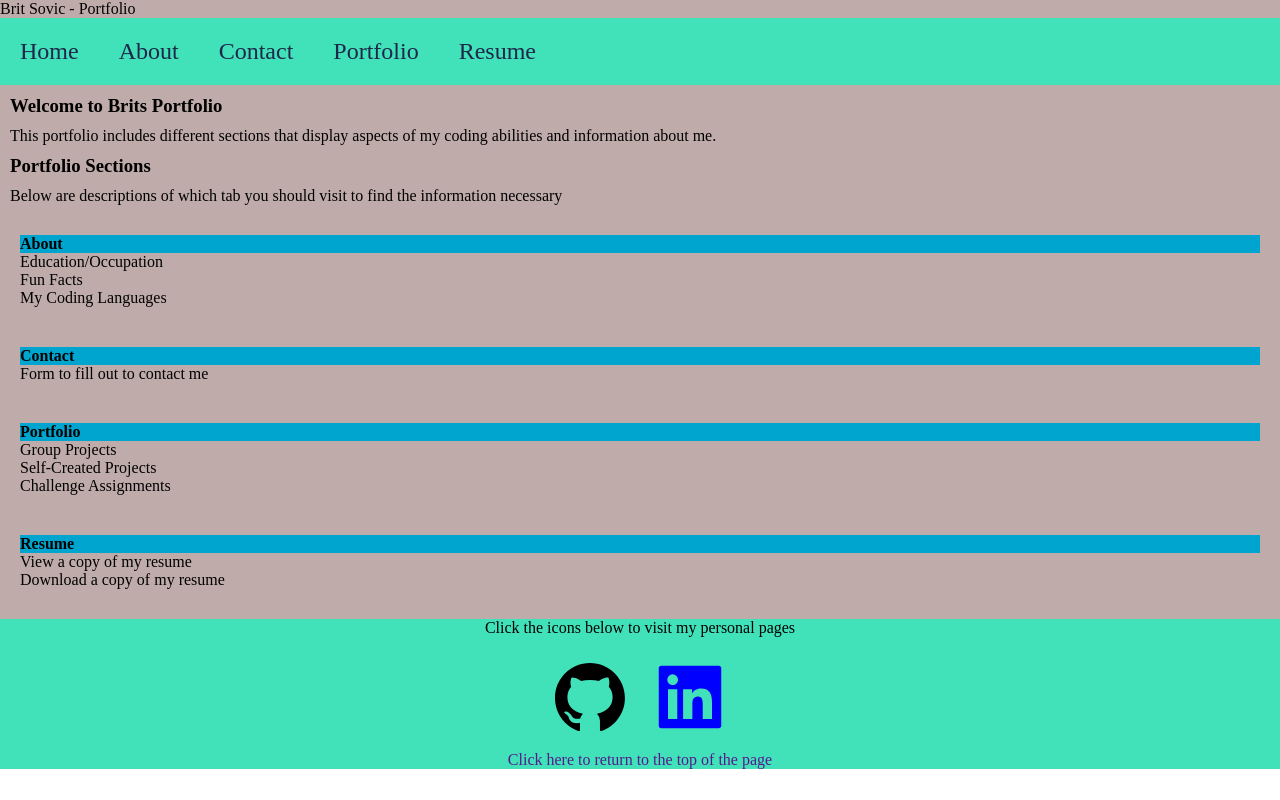
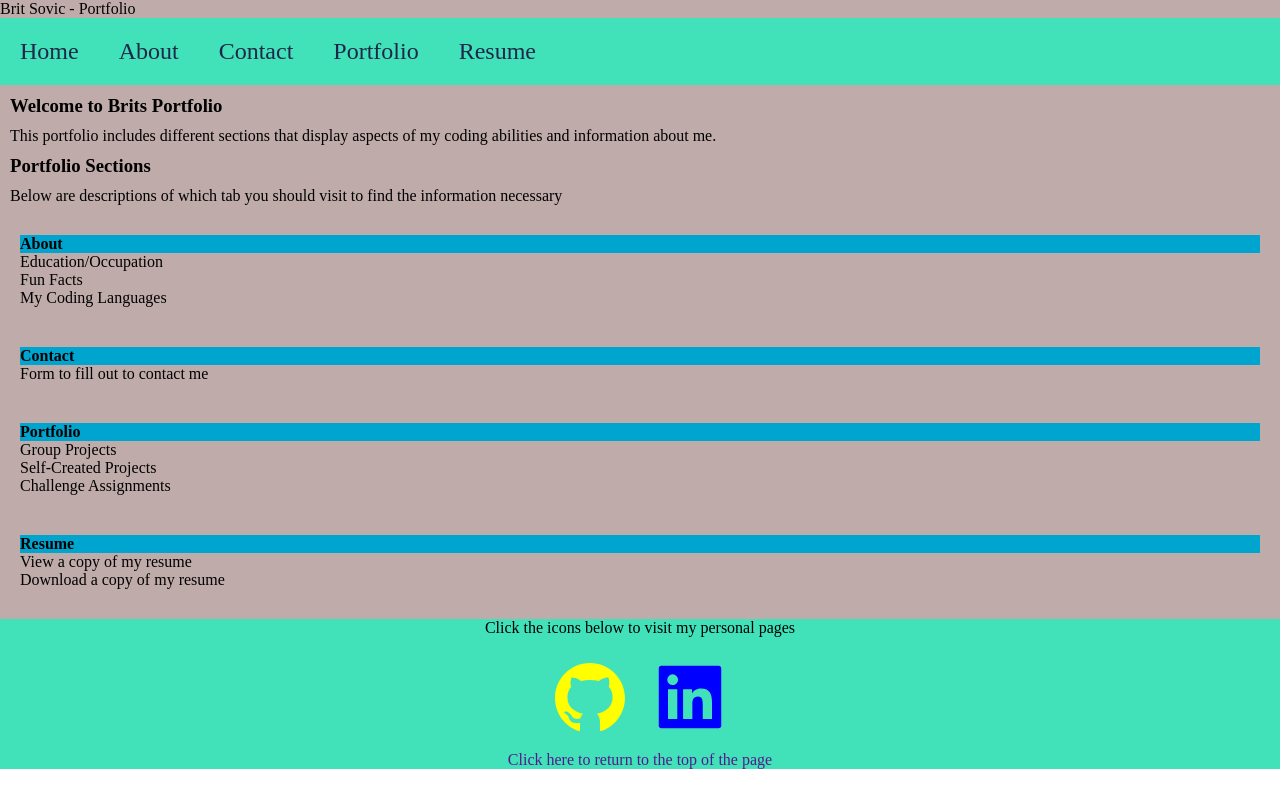
Before and after one commit to bsovic23/react-portfolio, a React (Create React App) app: page / in a window 1280 px wide. In both pictures the pointer is over the icon 590 px from the left and 697 px from the top of the page. Built offline with nearby package versions, Linux system fonts and the light colour scheme.

Commit message:
updated header and footer format

```diff
--- a/src/components/Footer/index.js
+++ b/src/components/Footer/index.js
@@ -4,7 +4,7 @@ import { AiFillLinkedin, AiFillGithub } from 'react-icons/ai';
 
 function Footer() {
     return(
-        <section class="footer">
+        <footer class="footer">
             <div class="footer-instructions">
                 <p>Click the icons below to visit my personal pages</p>
             </div>
@@ -15,7 +15,7 @@ function Footer() {
             <div class="footer-instructions">
                 <a href="">Click here to return to the top of the page</a>
             </div>
-        </section>
+        </footer>
     )
 };
 
--- a/src/components/Header/index.js
+++ b/src/components/Header/index.js
@@ -1,10 +1,10 @@
-import React, { useState } from 'react';
+import React from 'react';
 
 function Header() {
       return (
-        <div>
+        <header>
             Brit Sovic - Portfolio
-        </div>
+        </header>
     )
 };
 
--- a/src/index.css
+++ b/src/index.css
@@ -149,3 +149,11 @@
 .footer #linkedin-icon{
   color: blue;
 }
+
+.footer #github-icon:hover{
+  color: yellow;
+}
+
+.footer #linkedin-icon:hover{
+  color: yellow;
+}
```
Also changed, not shown: 1 other file (tests, documents, lock files or other folders).
